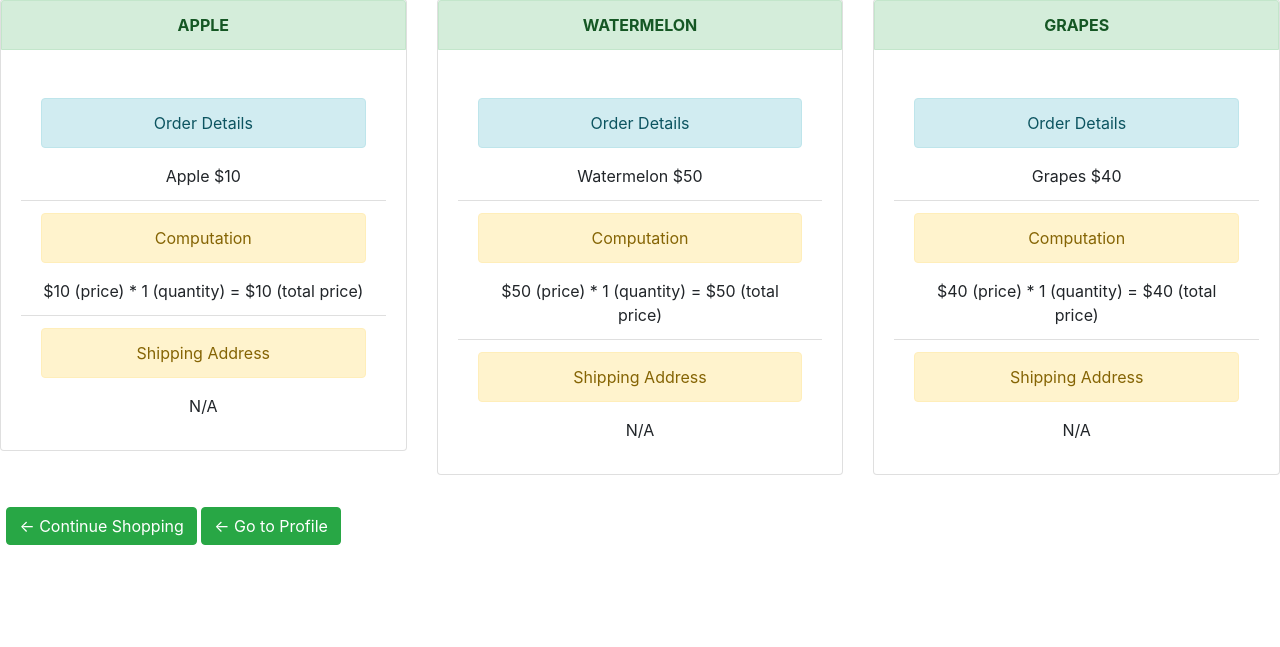
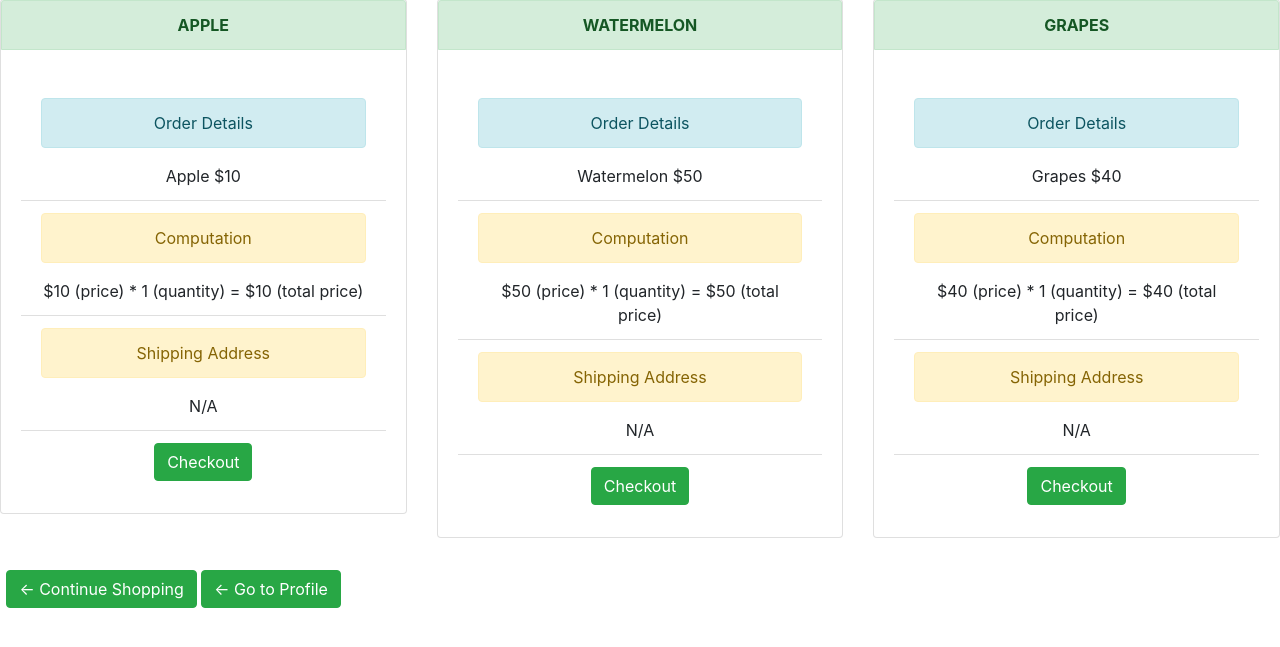
Before and after one commit to JansonSiy/eCommerceApp, a Django app: page /store/cart/ in a window 1280 px wide. Shown: the part 107-754 px from the top of the page. Run offline with Django 3.2, Linux system fonts and the light colour scheme; a user stored in the database is signed in; data comes from the database, SQL or seed files in the repository; both versions use the stored data as it was after the commit; some libraries are stand-ins or nearby versions.

Commit message:
finished the initial code for checkout feat

```diff
--- a/eCommerceApp/projectFolder_eCommerceApp/store/templates/store/cart.html
+++ b/eCommerceApp/projectFolder_eCommerceApp/store/templates/store/cart.html
@@ -30,6 +30,9 @@
                                     <div class="alert alert-warning" role="alert">Shipping Address</div>
                                     {{ myOrder.shipping_address }}
                                 </li>
+                                <li class="list-group-item textCenterTwo">
+                                    <a class="btn btn-success" href="{% url 'store:checkout' myOrder.id %}">Checkout</a>
+                                </li>
                             </ul>
                         </div>
                     </div>
--- /dev/null
+++ b/eCommerceApp/projectFolder_eCommerceApp/store/templates/store/checkout.html
@@ -0,0 +1,3 @@
+<h1>This is the checkout page!</h1>
+
+<a class="nav-link" href="{% url 'store:mystore' %}">Store</a>
--- a/eCommerceApp/projectFolder_eCommerceApp/store/url.py
+++ b/eCommerceApp/projectFolder_eCommerceApp/store/url.py
@@ -18,5 +18,6 @@ urlpatterns = [
     path('<int:product_id>/details/', views.details, name='details'),
     # Order model
     path('cart/', views.cart, name='cart'),
-    path('<int:product_id>/addToCart/', views.addToCart, name='addToCart')
+    path('<int:product_id>/addToCart/', views.addToCart, name='addToCart'),
+    path('<int:order_id>/checkout/', views.checkout, name='checkout')
 ]
--- a/eCommerceApp/projectFolder_eCommerceApp/store/views.py
+++ b/eCommerceApp/projectFolder_eCommerceApp/store/views.py
@@ -106,12 +106,6 @@ def addToCart(request, product_id):
 
     return render(request, 'store/addToCart.html', context)
 
-    # current_user = request.user
-    # product = Product.objects.get(pk=product_id)
-    # total_price = product.price * 2
-
-    # context = {'user': current_user, 'product': product, 'total_price': total_price}
-
 def activate(request, user_id):
     current_user = request.user
     user = User.objects.get(pk=user_id)
@@ -130,6 +124,28 @@ def activate(request, user_id):
 
     return render(request, 'store/activate.html', context)
 
+def checkout(request, order_id):
+    current_user = request.user
+    order = Order.objects.get(pk=order_id)
+
+    # quantity of an order is 1 (by default)
+    orderQuantity = order.quantity
+
+    # targeting the product
+    product = Product.objects.get(name=order.product_name)
+
+    # getting the quantity of the product = 5
+    productQuantity = product.quantity
+
+    # 5 - 1 = 4
+    newProductQuantity = productQuantity - orderQuantity
+    product.quantity = newProductQuantity
+    product.save()
+
+    context = {'current_user': current_user, 'order': order}
+
+    return render(request, 'store/checkout.html', context)
+
 # shorthand for template rendering - from django.shortcuts import render_template
 # def store(request):
 #     context = {}
```
Also changed, not shown: eCommerceApp/projectFolder_eCommerceApp/db.sqlite3.
